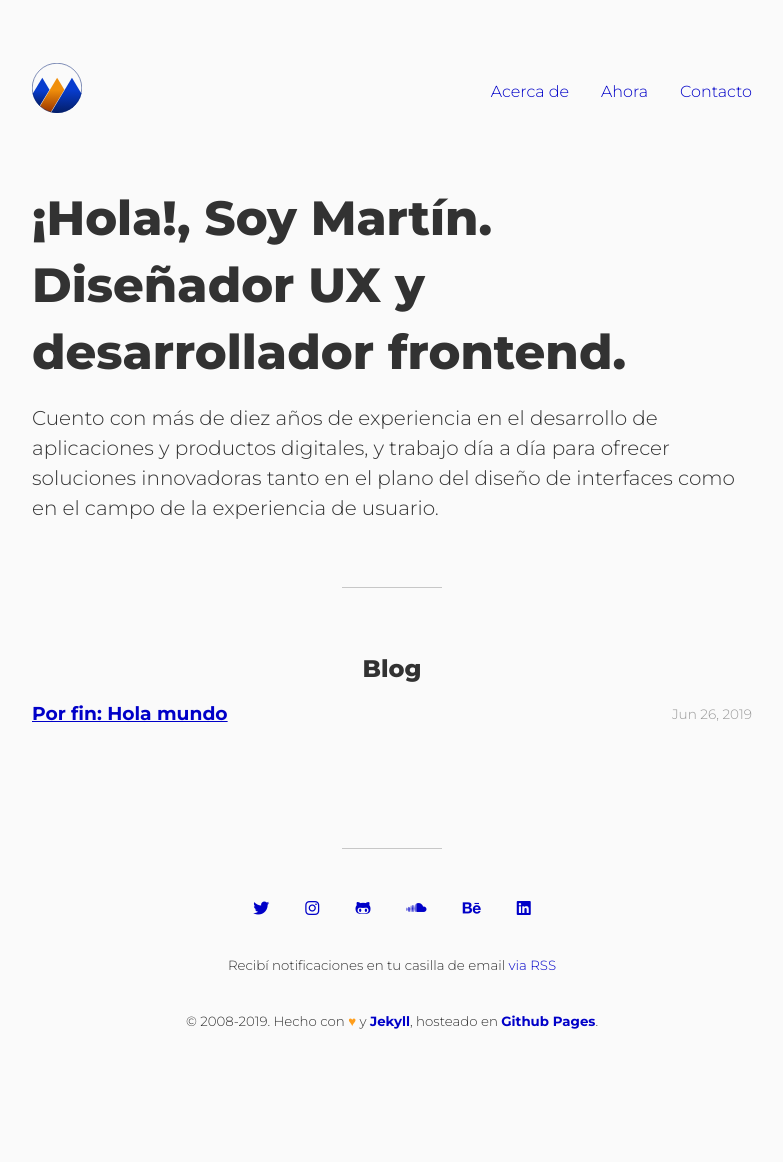
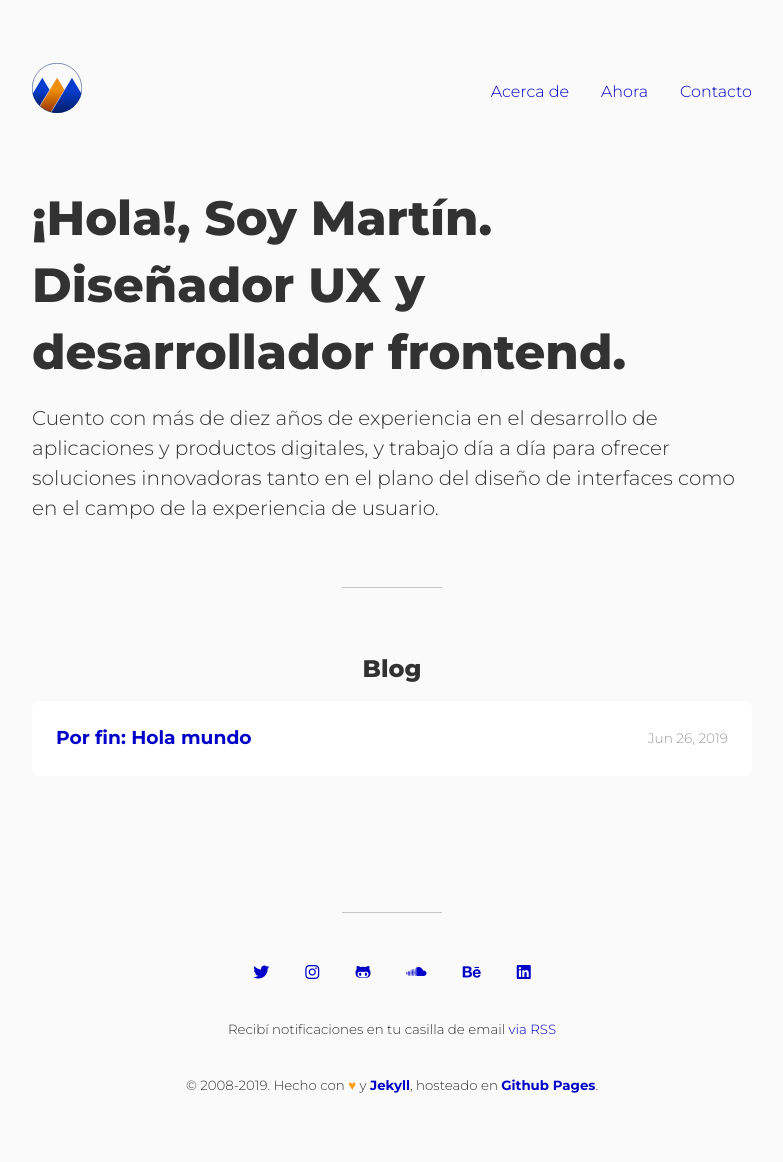
Before and after one commit to martinmasignano/martinmasignano.github.io, a Jekyll site: the page built from index.md, in a window 1280 px wide. Shown: the whole page, without its empty margins (248-1031 px from the left). Built offline with Jekyll 4.4.1, drawn with Linux system fonts in a browser that asks for light colours; nearby versions of some CDN libraries; before the commit the page ends 1098 px from its top, so only the background shows below that.

Commit message:
Add cards and hover animations

```diff
--- a/_layouts/home.html
+++ b/_layouts/home.html
@@ -15,18 +15,17 @@ layout: default
     <h2 class="post-list-heading">{{ page.list_title | default: "Blog" }}</h2>
     <ul class="post-list">
       {%- for post in site.posts -%}
-      <li>
+
         {%- assign date_format = site.minima.date_format | default: "%b %-d, %Y" -%}
-        <h3>
-          <a class="post-link" href="{{ post.url | relative_url }}">
-            <strong>{{ post.title | escape }}</strong>
-          </a>
-        </h3>
-        <span class="post-meta">{{ post.date | date: date_format }}</span>
+        <a class="post-link" href="{{ post.url | relative_url }}">
+          <li class="card">
+            <h3><strong>{{ post.title | escape }}</strong></h3>
+            <span class="post-meta">{{ post.date | date: date_format }}</span>
+          </li>
+        </a>
         {%- if site.show_excerpts -%}
           {{ post.excerpt }}
         {%- endif -%}
-      </li>
       {%- endfor -%}
     </ul>
   {%- endif -%}
--- a/_sass/minimal/layout.scss
+++ b/_sass/minimal/layout.scss
@@ -78,12 +78,22 @@ nav {
 
 .post-list {
     li {
-        width: 100%;
-        margin: 0 0 .5rem;
+        width: calc(100% - 3rem);
+        margin: 0 0 1.5rem;
+        background-color: white;
+        padding: 1.5rem;
+        border-radius: 8px;
+        transition: all .3s linear;
 
         .post-meta {
             float: right;
             padding: .2rem 0;
+        }
+
+        &:hover {
+            background-color: $dark-blue;
+            box-shadow: 0 10px 16px 0 rgba(0,0,0,.1);
+            color: white;
         }
     }
 }
```
